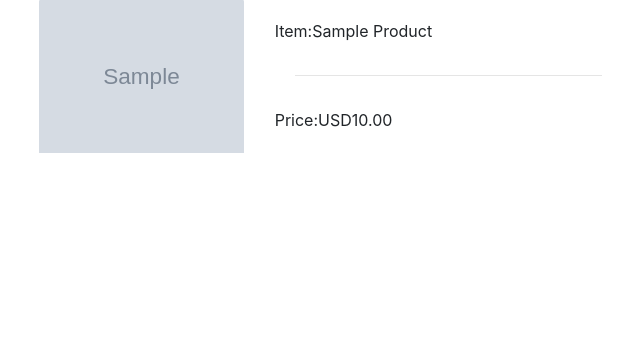
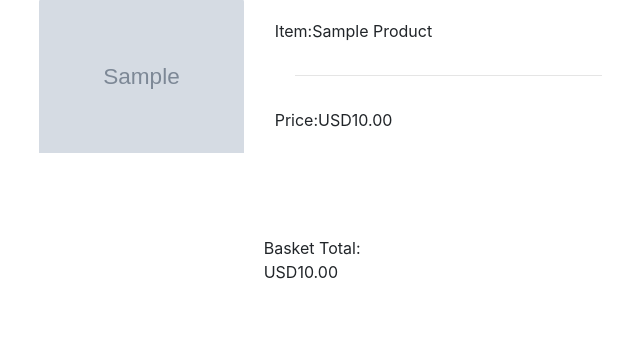
Before and after one commit to JJohnyy/balance-ceramics, a Django app: template bag/templates/bag/bag.html in a window 1280 px wide. Shown: the part 237-582 px from the top of the page, without its empty margins (294-934 px from the left). Run offline with Django 3.2, Linux system fonts and the light colour scheme; the template is opened without the code that fills it: most values are stand-ins (such as "Sample title", 1, 10 or a date in 2020); grey boxes marked "Sample" are stand-in pictures; parts of the project's set-up code (start-up, migrations or seed data) failed here and were passed over; some libraries are stand-ins or nearby versions.

```diff
--- a/bag/templates/bag/bag.html
+++ b/bag/templates/bag/bag.html
@@ -1,5 +1,9 @@
 {% extends "base.html" %}
 {% load static %}
+
+{% block extra_css %}
+    <link rel="stylesheet" href="{% static 'css/bag/bag.css' %}">
+{% endblock %}
 
 {% block content %}
 <div class="overlay"></div>
@@ -37,17 +41,16 @@
                             <p class="my-0 text-sm my-3 px-3">Price:<span class="ms-3 text-header text-md">{{ currency }}{{ item.product.price|floatformat:2 }}</span></p>
                         </div>
                     </div>
-
-                    <!-- Quantity counter -->
-                    {% include 'components/items/quantity.html' %}
-
                 </div>
-            </div>
-
             {% endfor %}
-
-            <!-- Basket totals -->
-            {% include 'components/totals/totals.html' %}
+            <div class="row container-fluid mt-5 mx-auto justify-content-around">
+                <div class="col-12 col-lg-4 d-flex flex-column align-items-center justify-content-center">
+                    <div class="row">
+                        <div class="col-12">
+                            <p class="text-md text-dark-green text-header mt-4">Basket Total: {{ currency }}{{ grand_total|floatformat:2 }}</p>
+                        </div>
+                    </div>
+                </div>
         </div>
         {% endif %}
     </div>
--- a/bag/urls.py
+++ b/bag/urls.py
@@ -3,4 +3,7 @@ from . import views
 
 urlpatterns = [
     path('', views.view_bag, name='view_bag'),
+    path('add/<item_slug>/', views.add_to_bag, name='add_to_bag'),
+    path('update/<item_slug>/', views.update_bag, name='update_bag'),
+    path('remove/<item_slug>/', views.remove_from_bag, name='remove_from_bag'),
 ]
```
